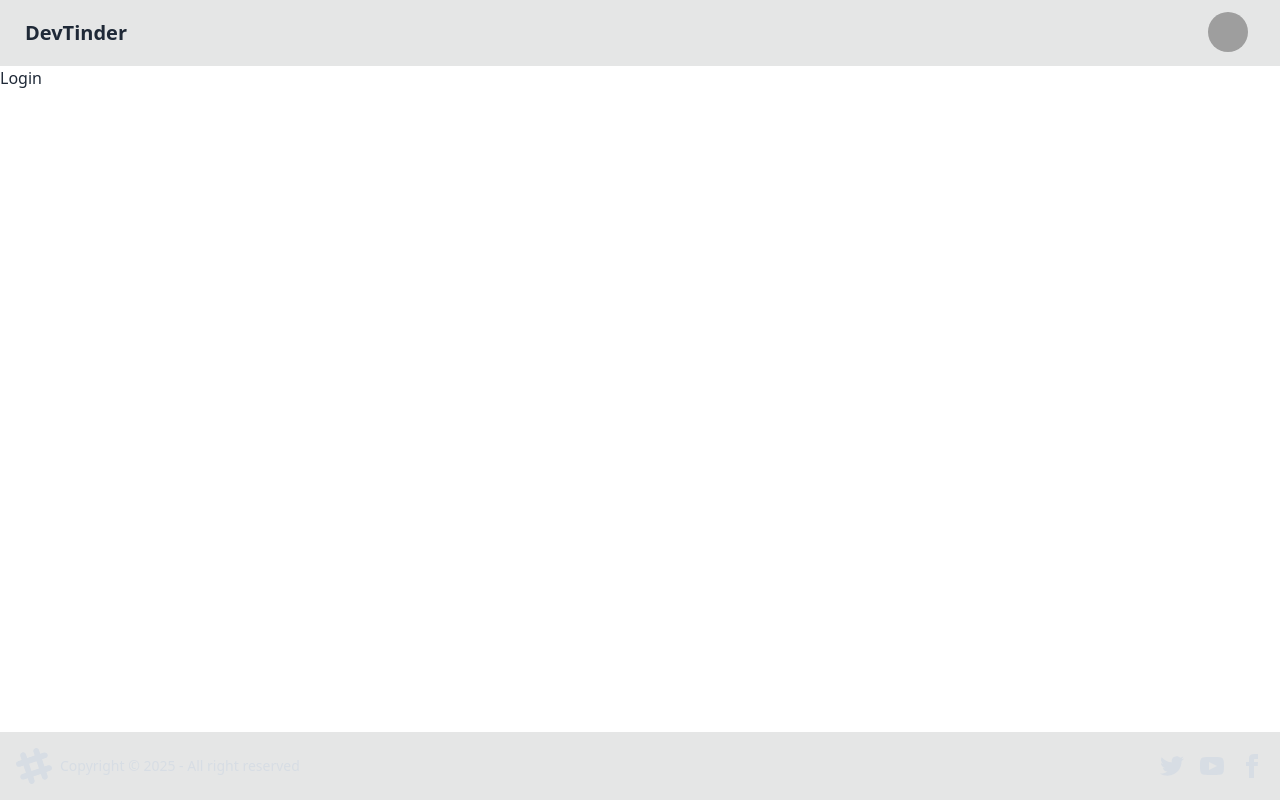
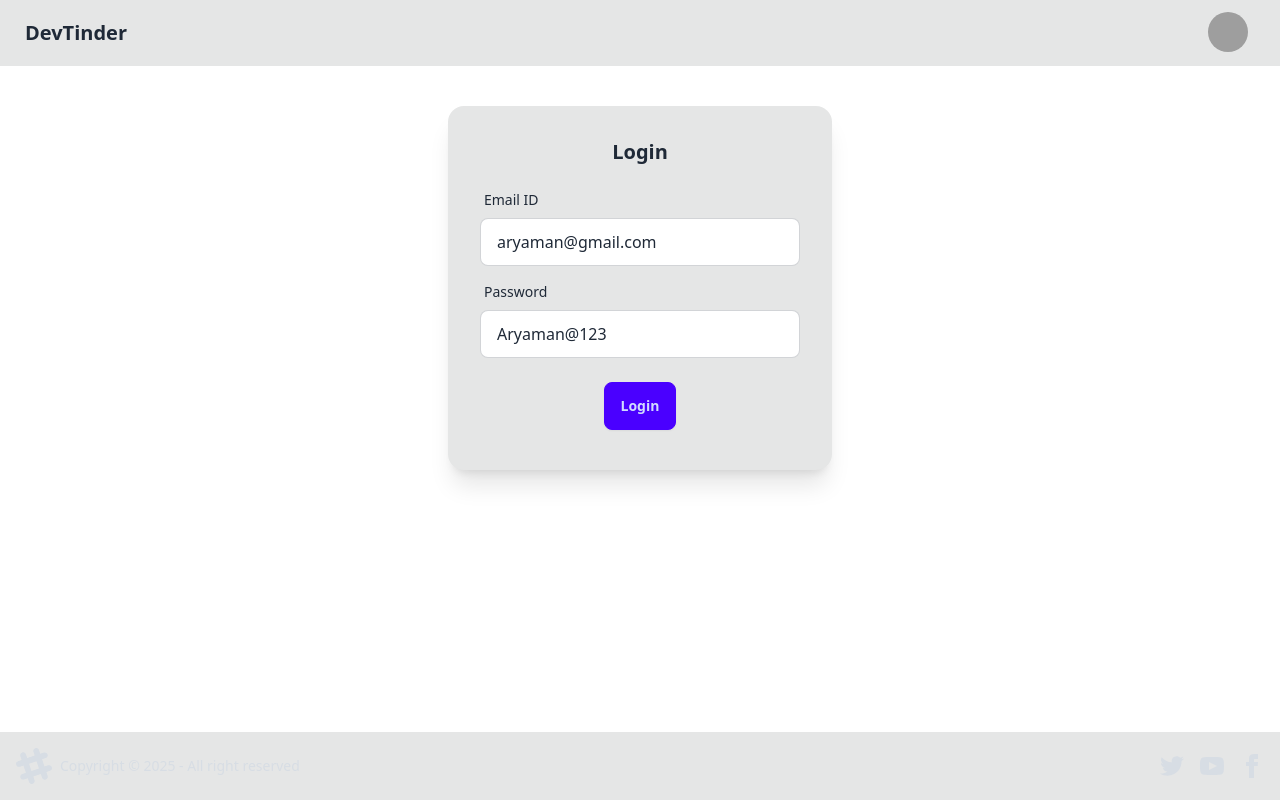
Before and after one commit to aryamansrivastava/DevTinder-Web, a React (Vite) app: page /login in a window 1280 px wide. Built offline with nearby package versions, Linux system fonts and the light colour scheme; grey boxes are pictures that could not be loaded.

Commit message:
installed axios redux and created Login page

```diff
--- a/package.json
+++ b/package.json
@@ -10,9 +10,12 @@
     "preview": "vite preview"
   },
   "dependencies": {
+    "@reduxjs/toolkit": "^2.5.1",
     "@tailwindcss/vite": "^4.0.1",
+    "axios": "^1.7.9",
     "react": "^18.3.1",
     "react-dom": "^18.3.1",
+    "react-redux": "^9.2.0",
     "react-router-dom": "^7.1.3"
   },
   "devDependencies": {
--- a/src/Login.jsx
+++ b/src/Login.jsx
@@ -1,5 +1,61 @@
+import { useState } from "react";
+import axios from "axios";
+
 const Login = () => {
-  return <div>Login</div>;
+  const [emailId, setEmailId] = useState("aryaman@gmail.com");
+  const [password, setPassword] = useState("Aryaman@123");
+
+  const handleLogin = async () => {
+    try {
+      const res = await axios.post(
+        "http://localhost:3000/login", {
+        emailId,
+        password,
+      },
+      { withCredentials: true});
+    } catch (err) {
+      console.log(err);
+    }
+  };
+
+  return (
+    <div className="flex justify-center my-10">
+      <div className="card bg-base-300 w-96 shadow-xl">
+        <div className="card-body">
+          <h2 className="card-title justify-center">Login</h2>
+          <div>
+            <label className="form-control w-full max-w-xs my-2">
+              <div className="label">
+                <span className="label-text">Email ID</span>
+              </div>
+              <input
+                type="text"
+                value={emailId}
+                className="input input-bordered w-full max-w-xs"
+                onChange={(e) => setEmailId(e.target.value)}
+              />
+            </label>
+            <label className="form-control w-full max-w-xs my-2">
+              <div className="label">
+                <span className="label-text">Password</span>
+              </div>
+              <input
+                type="text"
+                value={password}
+                className="input input-bordered w-full max-w-xs"
+                onChange={(e) => setPassword(e.target.value)}
+              />
+            </label>
+          </div>
+          <div className="card-actions justify-center m-2">
+            <button className="btn btn-primary" onClick={handleLogin}>
+              Login
+            </button>
+          </div>
+        </div>
+      </div>
+    </div>
+  );
 };
 
 export default Login;
--- /dev/null
+++ b/src/utils/appStore.js
@@ -0,0 +1,5 @@
+import {configureStor} from "@reduxjs/toolkit";
+const appStore = configureStore({
+});
+
+export default appStore;
```
Also changed, not shown: 2 other files (tests, documents, lock files or other folders).
